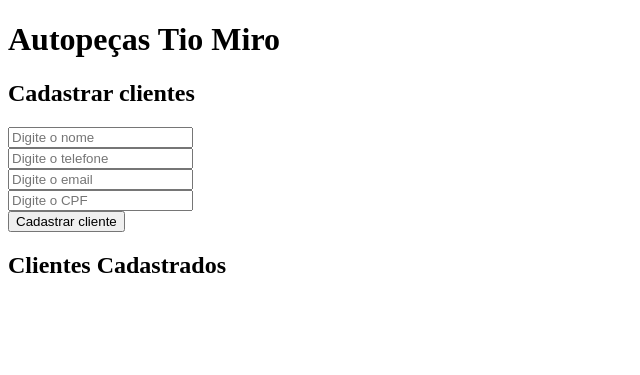
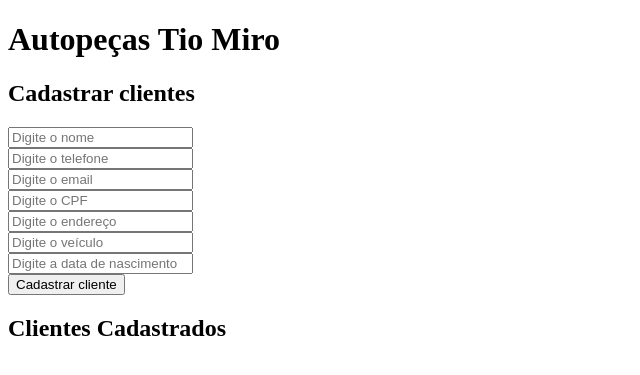
Before and after one commit to LeonardoCostaBotelho/SEG-An-lise-de-Sistemas, a Flask app: page / in a window 1280 px wide. Shown: the top 375 px of the page, without its empty margins (0-640 px from the left). Run offline with Flask 3, Linux system fonts and the light colour scheme.

Commit message:
Update index.html

```diff
--- a/Projeto/templates/index.html
+++ b/Projeto/templates/index.html
@@ -14,6 +14,9 @@
     <input type="text" name="telefone" placeholder="Digite o telefone"> <br>
     <input type="text" name="email" placeholder="Digite o email"> <br>
     <input type="text" name="cpf" placeholder="Digite o CPF"> <br>
+    <input type="text" name="endereco" placeholder="Digite o endereço"> <br>
+    <input type="text" name="veiculo" placeholder="Digite o veículo"> <br>
+    <input type="text" name="nascimento" placeholder="Digite a data de nascimento"> <br>
     <button type="submit">Cadastrar cliente</button>
 </form>
 
@@ -26,7 +29,7 @@
                 <input type="text" name="telefone" value="{{ cliente.telefone }}">
                 <input type="text" name="email" value="{{ cliente.email }}">
                 <input type="text" name="cpf" value="{{ cliente.cpf }}">
-                <input type="text" name="endereço" value="{{ cliente.endereco }}">
+                <input type="text" name="endereco" value="{{ cliente.endereco }}">
                 <input type="text" name="veiculo" value="{{ cliente.veiculo }}">
                 <input type="text" name="nascimento" value="{{ cliente.nascimento }}">
                 <button type="submit">Atualizar</button>
```
